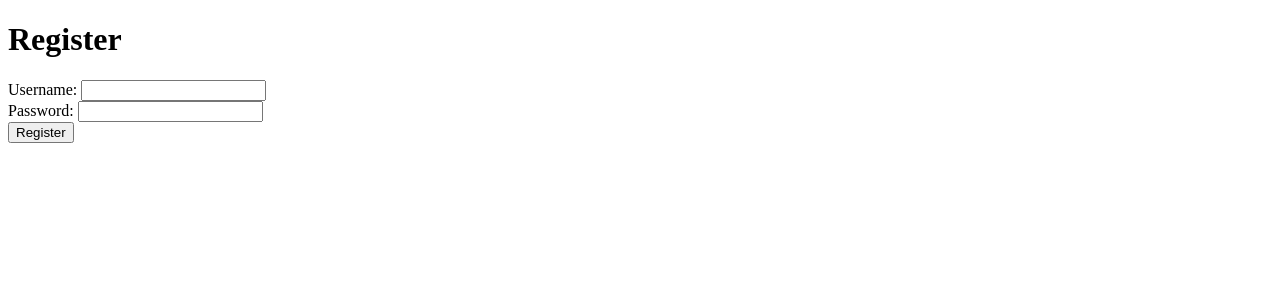
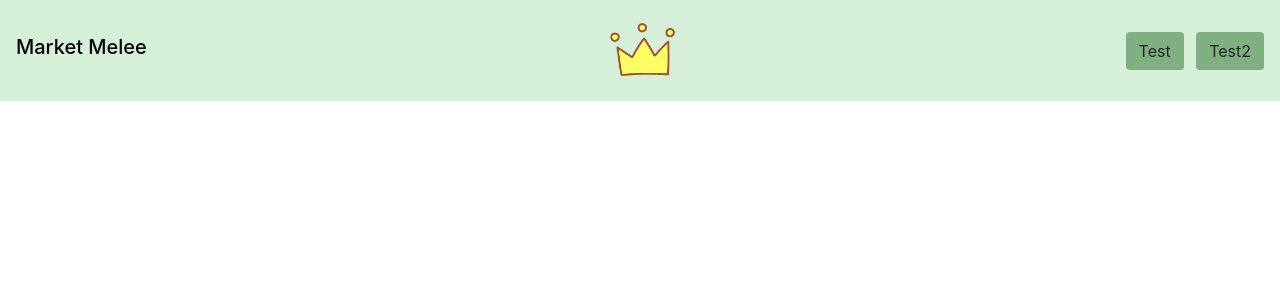
Before and after one commit to vennreddy490/Market-Melee, a Flask app: page /register in a window 1280 px wide. Shown: the top 300 px of the page. Run offline with Flask 3, Linux system fonts and the light colour scheme; parts of the project's set-up code (start-up, migrations or seed data) failed here and were passed over; some libraries are stand-ins or nearby versions.

Commit message:
Created and Styled Navbar

```diff
--- /dev/null
+++ b/static/css/styles.css
@@ -0,0 +1,4 @@
+nav img {
+    width: 120px;
+    height: 120px;
+}
--- /dev/null
+++ b/templates/base.html
@@ -0,0 +1,29 @@
+<!DOCTYPE html>
+
+<html>
+    <head>
+        <meta charset="utf-8">
+        <meta http-equiv="X-UA-Compatible" content="IE=edge">
+        <title>Hello There</title>
+        <meta name="description" content="">
+        <meta name="viewport" content="width=device-width, initial-scale=1">
+        <!-- Bootstrap CSS-->
+        <link href="https://stackpath.bootstrapcdn.com/bootstrap/4.5.2/css/bootstrap.min.css" rel="stylesheet">
+        <!-- Global CSS-->
+        <link rel="stylesheet" href="{{ url_for('static', filename='css/styles.css') }}">
+
+    </head>
+    <body>
+        <nav class="navbar" style="background-color: #D6EFD8;">
+            <a class="navbar-brand h1" style="color: black">Market Melee</a>
+            <div class="ml-auto d-flex align-items-center justify-content-end">
+                <img src="{{ url_for('static', filename='images/crown.png') }}" alt="Crown" class="img-fluid">
+            </div>
+            <div class="ml-auto">
+                <button class="btn btn primary mr-2" style="background-color: #80AF81">Test</button>
+                <button class="btn btn primary" style="background-color: #80AF81">Test2</button>
+            </div>
+        </nav>
+        <script src="https://cdn.jsdelivr.net/npm/bootstrap@4.5.2/dist/js/bootstrap.bundle.min.js"></script>
+    </body>
+</html>
--- a/templates/register.html
+++ b/templates/register.html
@@ -1,3 +1,4 @@
+{% extends "base.html" %}
 <!doctype html>
 <html>
 <head>
```
Also changed, not shown: static/images/crown.png (added).
